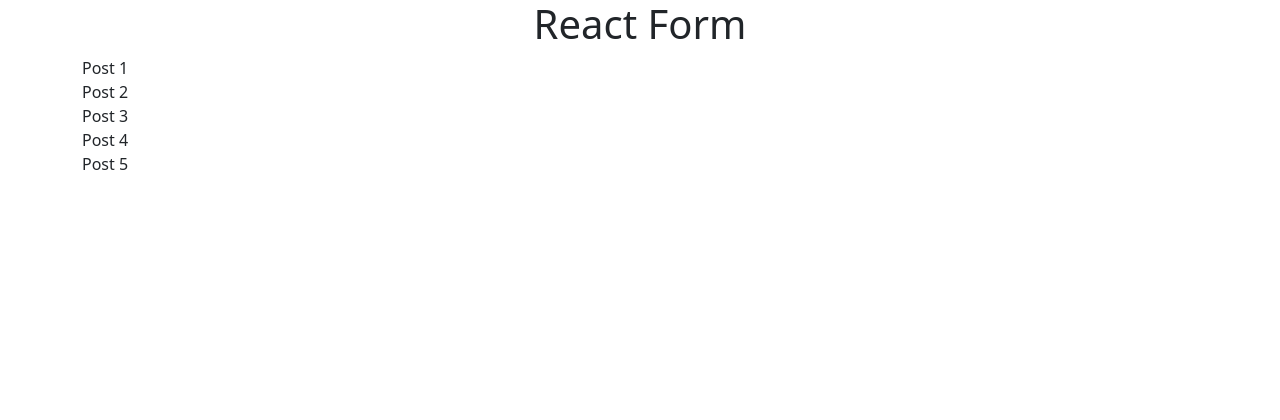
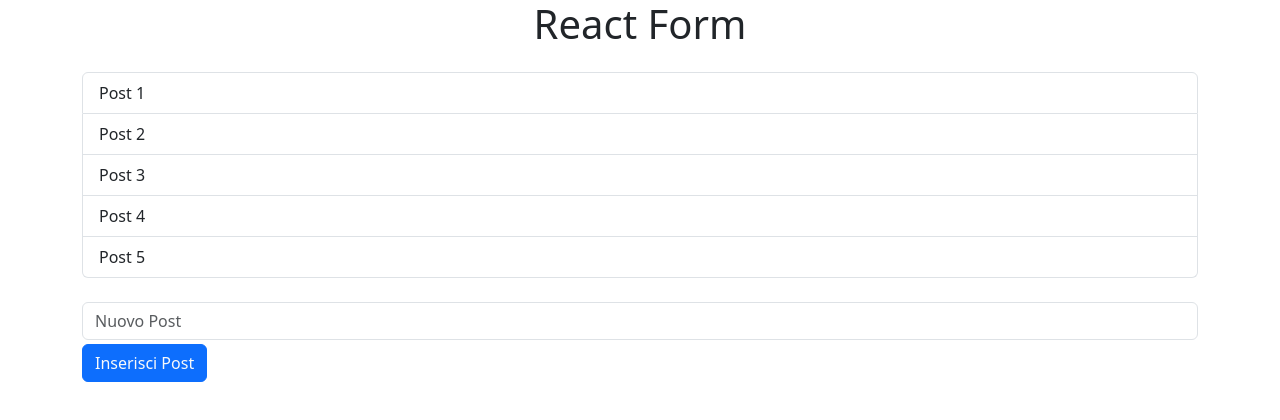
Before and after one commit to ErikaArci99/react-form, a React (Vite) app in the folder react-form/: page / in a window 1280 px wide. Shown: the top 420 px of the page. Built offline with nearby package versions, Linux system fonts and the light colour scheme.

Commit message:
[UPD]Aggiunto input per nuovo post (funzionalità non ancora implementata)

```diff
--- a/react-form/components/Main.jsx
+++ b/react-form/components/Main.jsx
@@ -1,4 +1,4 @@
-import React from 'react'
+import React, { useState } from 'react'
 
 const posts = [
     {
@@ -24,20 +24,25 @@ const posts = [
 ];
 
 const Main = () => {
+    const [newPost, setNewPost] = useState("");
     return (
         <>
             <div className="container">
                 <div className="row">
-                    <div className="col-12">
-                        <ul class="list-group">
+                    <div className="col-12 mt-3">
+                        <ul className="list-group">
                             {posts.map((post) => {
                                 return (
-                                    <li key={post.id}>
+                                    <li className='list-group-item' key={post.id}>
                                         {post.title}
                                     </li>
                                 )
                             })}
                         </ul>
+                        <form action="">
+                            <input type="text" placeholder='Nuovo Post' className="form-control mt-4" onChange={(e) => (setNewPost(e.target.value))} />
+                            <button type="button" className="btn btn-primary text-light mt-1">Inserisci Post</button>
+                        </form>
                     </div>
                 </div>
             </div>
```
